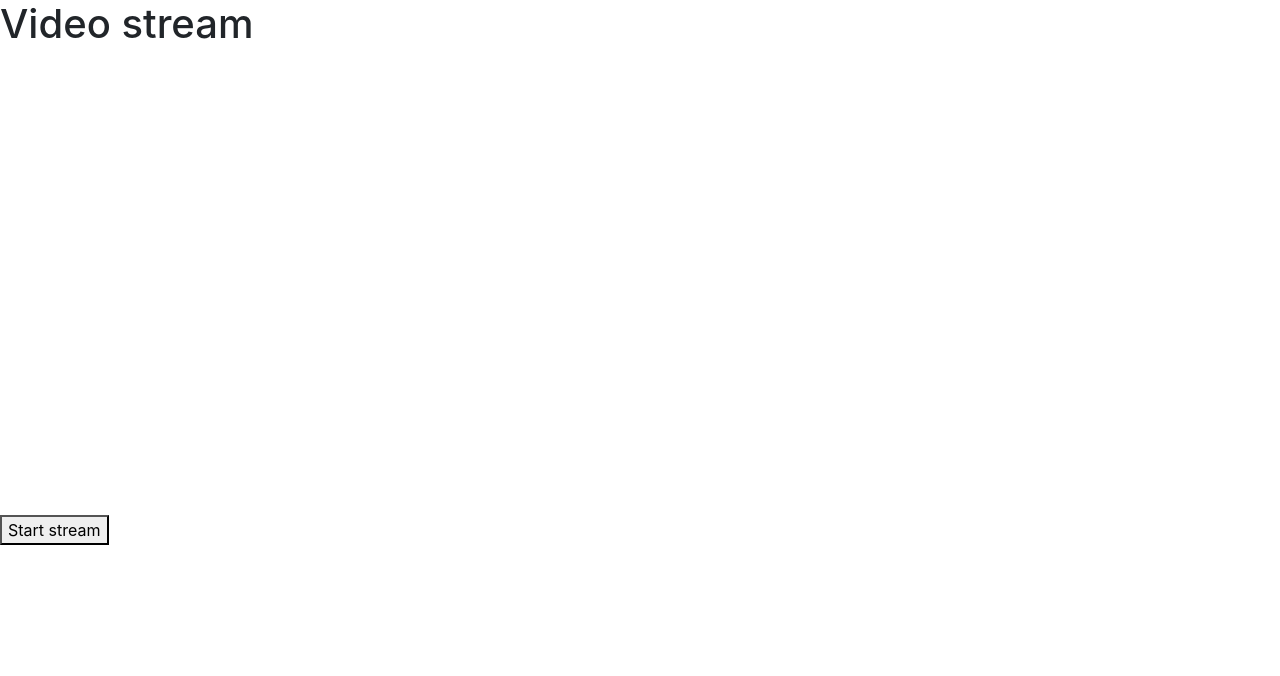
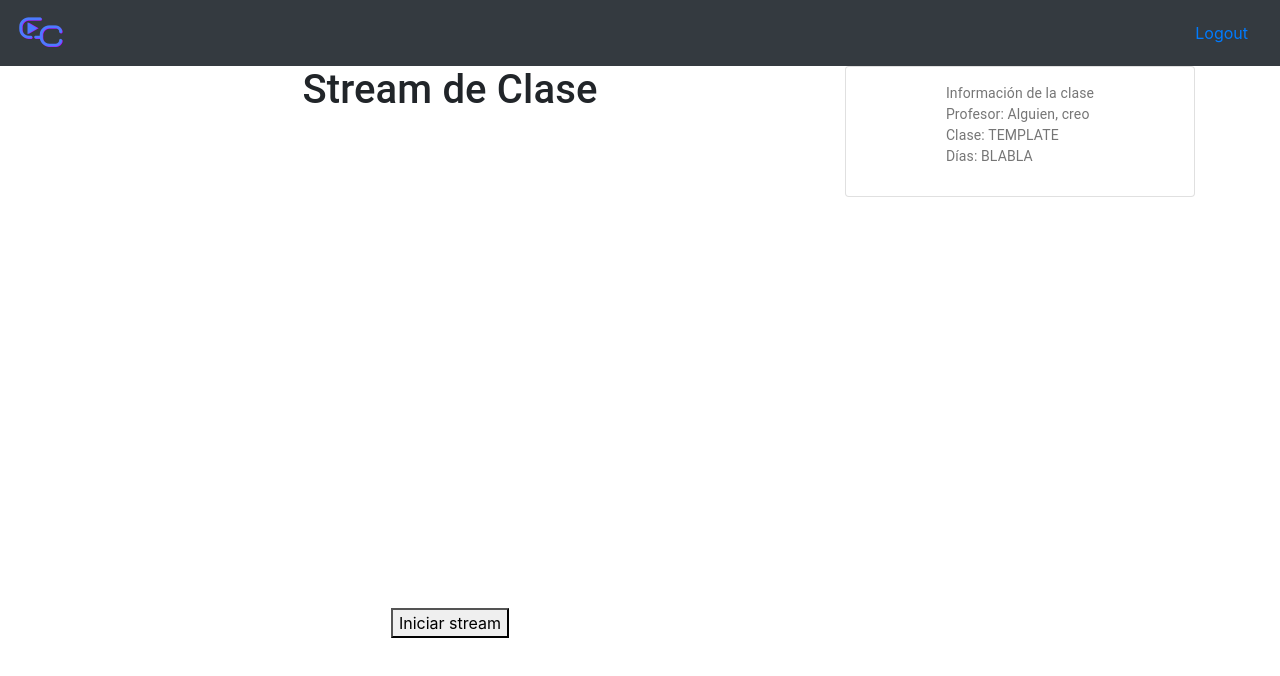
Before and after one commit to laloCamarena/coolerclass_frontend, a React (Create React App) app: page /stream in a window 1280 px wide. Shown: the top 676 px of the page. Built offline with nearby package versions, Linux system fonts and the light colour scheme.

Commit message:
Stream diseño inicial sin datos

```diff
--- a/src/stream.js
+++ b/src/stream.js
@@ -1,7 +1,27 @@
 import React, {useEffect} from 'react';
 import io from 'socket.io-client';
+import Navbar from 'react-bootstrap/Navbar';
+import Nav from 'react-bootstrap/Nav';
+import 'bootstrap/dist/css/bootstrap.min.css';
+import {useHistory} from "react-router-dom";
+import LogoSmall from './LogoSmall.png';
+import Col from 'react-bootstrap/Col';
+import Row from 'react-bootstrap/Row';
+import Container from 'react-bootstrap/Container';
+import Card from '@material-ui/core/Card';
+import CardContent from '@material-ui/core/CardContent';
+import Typography from '@material-ui/core/Typography';
+import { makeStyles } from '@material-ui/core/styles';
 
 const Stream = (props) => {
+    const classes = useStyles();
+    const history = useHistory();
+    function loggout()
+    {
+        localStorage.clear()
+        history.push('/login');
+        window.location.reload();
+    }
     useEffect(() => {
         let webcamElement = document.getElementById('webcam');
         let canvasElement = document.getElementById('canvas');
@@ -53,15 +73,63 @@ const Stream = (props) => {
     }, [])
 
     return(
+
         <div>
-            <h1>Video stream</h1>
-            <button id="btn">Start stream</button>
-            <video id="webcam" autoPlay={true} width="640" height="480"></video>
-            <canvas id="canvas" className="d-none" width="640" height="480"></canvas>
-            {/* <audio id="snapSound" src="audio/snap.wav" preload = "auto"></audio> */}
-            <div className="status"></div>
+            <Navbar bg="dark" variant="dark">
+                <Navbar.Brand href="#home"><img src ={LogoSmall} alt ="CoolerClass" width = "50%"/></Navbar.Brand>
+                <Navbar.Toggle />
+                <Navbar.Collapse className="justify-content-end">
+                <Nav.Link onClick={() => loggout()}>Logout</Nav.Link>
+                </Navbar.Collapse>
+            </Navbar>
+            <Container>
+                <Row>
+                    <Col xs={12} md={8} align="center">
+                    <Typography className={classes.title} color="title" gutterBottom>
+                        <h1>Stream de Clase</h1>
+                    </Typography>
+
+                        <video id="webcam" autoPlay={true} width="640" height="480"></video>
+                        <canvas id="canvas" className="d-none" width="640" height="480"></canvas>
+                        {/* <audio id="snapSound" src="audio/snap.wav" preload = "auto"></audio> */}
+                        <div className="status"></div>
+                        <button id="btn">Iniciar stream</button>
+                    </Col>
+                    <Col xs={6} md={4}>
+                        <Card style={{ display:'flex', justifyContent:'center' }} className={classes.root} variant="outlined">
+                            <CardContent>
+                                <Typography className={classes.title} color="textSecondary" gutterBottom>
+                                    Información de la clase <br/>
+                                    Profesor: Alguien, creo <br/>
+                                    Clase: TEMPLATE <br/>
+                                    Días: BLABLA
+
+                                </Typography>
+                            </CardContent>
+                        </Card>
+                    </Col>
+                </Row>
+            </Container>
+
+
+
         </div>
     );
 }
-
+const useStyles = makeStyles({
+    root: {
+      minWidth: 275,
+    },
+    bullet: {
+      display: 'inline-block',
+      margin: '0 2px',
+      transform: 'scale(0.8)',
+    },
+    title: {
+      fontSize: 14,
+    },
+    pos: {
+      marginBottom: 12,
+    },
+  });
 export default Stream;
--- a/src/watchStream.js
+++ b/src/watchStream.js
@@ -1,4 +1,5 @@
 import React, {useState, useEffect} from 'react';
+import Image from 'react-bootstrap/Image'
 import io from 'socket.io-client';
 import asd from './asd.png';
 
@@ -13,7 +14,9 @@ const WatchStream = () => {
     }, []);
 
     return (
-        <img  src={img} alt="something"/>
+        <div>
+            <Image src={img} fluid/>
+        </div>
     );
 }
 
```
